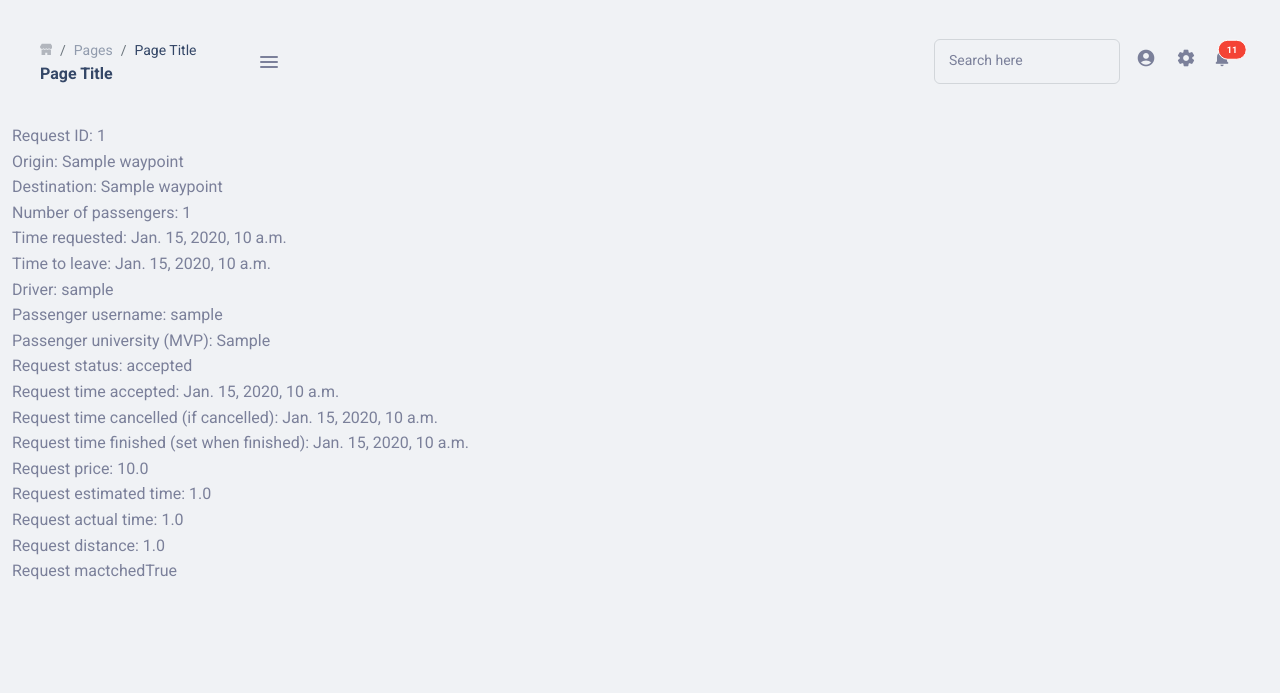
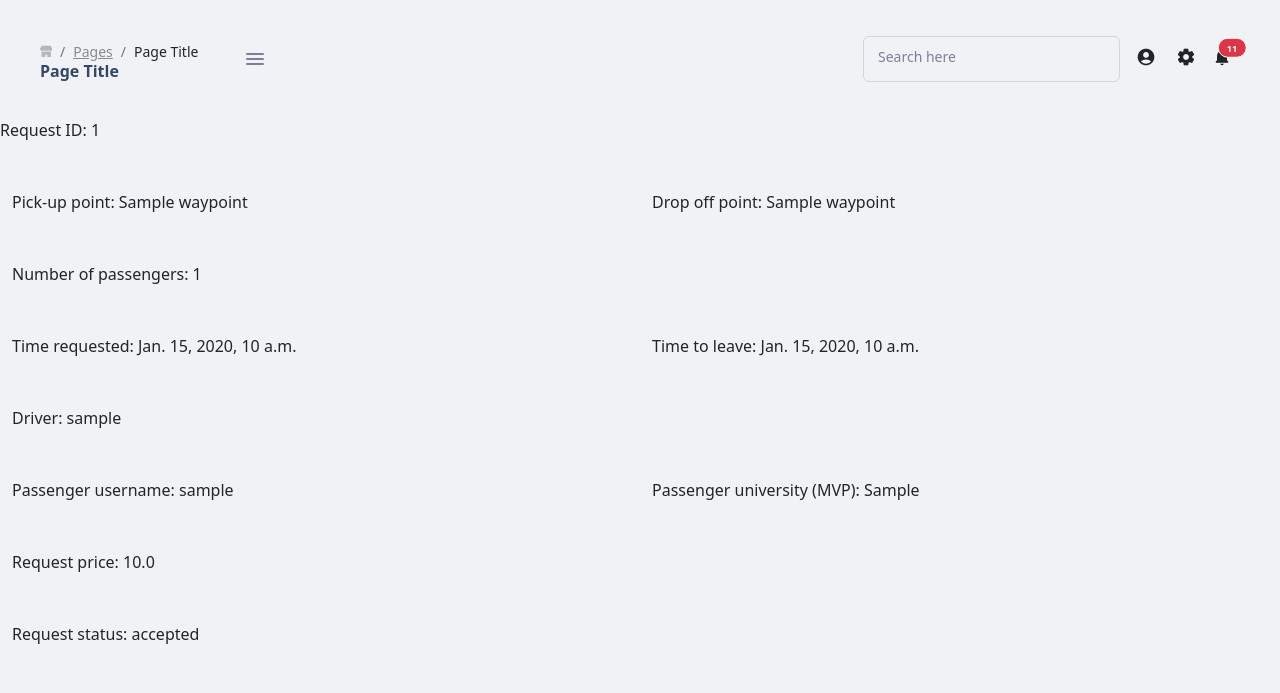
Before and after one commit to Emmastro/turage, a Django app: page /ride/my-requests/1 in a window 1280 px wide. Shown: the top 693 px of the page. Run offline with Django 3.2, Linux system fonts and the light colour scheme; tables that the repository leaves empty hold one stand-in row (values such as "Sample post"); parts of the project's set-up code (start-up, migrations or seed data) failed here and were passed over; some libraries are stand-ins or nearby versions.

Commit message:
Layout changes

```diff
--- a/ride/templates/my_requests_detail.html
+++ b/ride/templates/my_requests_detail.html
@@ -1,30 +1,96 @@
 {% extends "base.html" %} {%block content%} {%load static%}
+
+<head>
+  <link href="https://cdn.jsdelivr.net/npm/bootstrap@5.0.2/dist/css/bootstrap.min.css"
+  rel="stylesheet" integrity="sha384-EVSTQN3/azprG1Anm3QDgpJLIm9Nao0Yz1ztcQTwFspd3yD65VohhpuuCOmLASjC"
+  crossorigin="anonymous">
+
+</head>
 <main
   class="main-content position-relative max-height-vh-100 h-100 border-radius-lg"
 >
   <div class="container-fluid py-4">
     <div class="row">
-      Request ID: {{ride_request.id}}<br>
-      Origin: {{ride_request.origin_waypoint}}<br>
-      Destination: {{ride_request.destination_waypoint}}<br>
-      Number of passengers: {{ride_request.number_passengers}}<br>
+      Request ID: {{ride_request.id}}<br><br><br>
+
+      <div class="container">
+        <div class="row">
+          <div class="col">
+      Pick-up point: {{ride_request.origin_waypoint}}<br>
+          </div>
+          <div class="col">
+      Drop off point: {{ride_request.destination_waypoint}}<br><br><br>
+          </div>
+        </div>
+      </div>
+
+      <div class="container">
+        <div class="row">
+          <div class="col">
+      Number of passengers: {{ride_request.number_passengers}}<br><br><br>
+          </div>
+        </div>
+      </div>
+
+      <div class="container">
+        <div class="row">
+          <div class="col">
       Time requested: {{ride_request.time_requested}}<br>
+          </div>
 
-      Time to leave: {{ride_request.time_to_leave}}<br>
-      Driver: {{ride_request.driver}}<br>
+          <div class="col">
+      Time to leave: {{ride_request.time_to_leave}}<br><br><br>
+          </div>
+        </div>
+      </div>
 
+      <div class="container">
+        <div class="row">
+          <div class="col">
+      Driver: {{ride_request.driver}}<br><br><br>
+          </div>
+        </div>
+      </div>
+
+      <div class="container">
+        <div class="row">
+          <div class="col">
       Passenger username: {{ride_request.passenger.username}}<br>
-      Passenger university (MVP): {{ride_request.passenger.university}}<br>
+          </div>
 
-      Request status: {{ride_request.status}}<br>
-      Request time accepted: {{ride_request.time_accepted}}<br>
+          <div class="col">
+      Passenger university (MVP): {{ride_request.passenger.university}}<br><br><br>
+          </div>
+        </div>
+      </div>
+
+
+
+      <!-- Request time accepted: {{ride_request.time_accepted}}<br>
       Request time cancelled (if cancelled): {{ride_request.time_cancelled}}<br>
-      Request time finished (set when finished): {{ride_request.time_finished}}<br>
-      Request price: {{ride_request.price}}<br>
-      Request estimated time: {{ride_request.estimated_time}}<br>
+      Request time finished (set when finished): {{ride_request.time_finished}}<br> -->
+
+      <div class="container">
+        <div class="row">
+          <div class="col">
+      Request price: {{ride_request.price}}<br><br><br>
+          </div>
+        </div>
+      </div>
+
+      <!-- Request estimated time: {{ride_request.estimated_time}}<br>
       Request actual time: {{ride_request.actual_time}}<br>
-      Request distance: {{ride_request.distance}}<br>
-      Request mactched{{ride_request.matched}}<br>
+      Request distance: {{ride_request.distance}}<br> -->
+
+      <div class="container">
+        <div class="row">
+          <div class="col">
+      Request status: {{ride_request.status}}<br><br><br>
+          </div>
+        </div>
+      </div>
+
+      <!-- Request matched: {{ride_request.matched}}<br> -->
 
     </div>
   </div>
```
